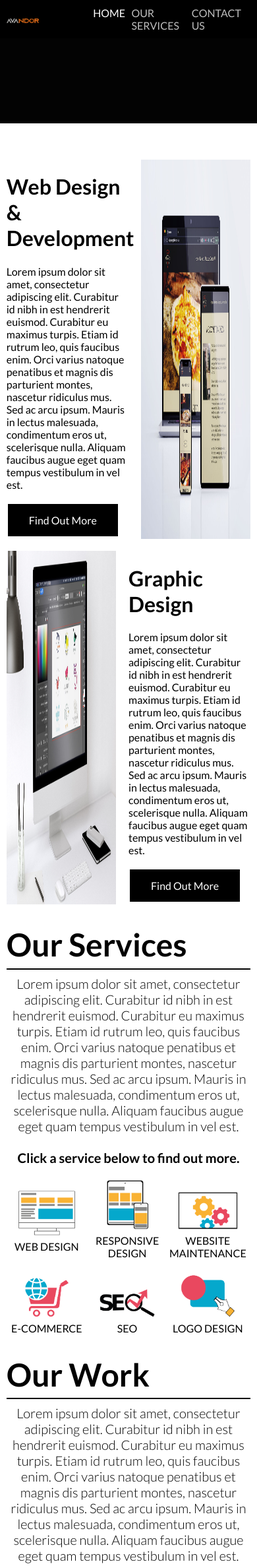
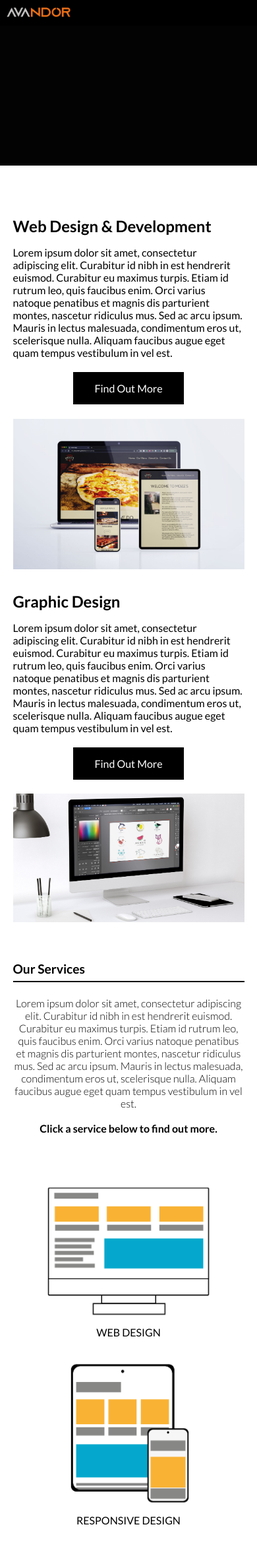
Before and after one commit to Avandor-uk/Avandor, a PHP site: page / in a window 390 px wide. Shown: the top 2374 px of the page at 66% size. Run offline with PHP 8.4, Linux system fonts and the light colour scheme; some libraries are stand-ins or nearby versions.

Commit message:
Add basic responsiveness

```diff
--- a/assets/css/style.css
+++ b/assets/css/style.css
@@ -219,6 +219,7 @@ footer {
     background-color: #000;
     position: relative;
     bottom: 0;
+    margin-top: 5%;
 }
 
 .footer-content {
@@ -244,3 +245,142 @@ footer {
     padding: 0 2%;
     color: #BEBEBE;
 }
+
+/* responsiveness */
+
+@media (max-width: 800px) {
+    /* generic-styles */
+    .title {
+        font-size: 2.5rem;
+    }
+
+    .gen-p {
+        font-size: 1rem;
+    }
+
+    .video {
+        top: 0;
+    }
+
+    /* intro section */
+    .intro-bottom, .intro-top {
+        flex-direction: column;
+    }
+
+    .intro-text {
+        width: 100%;
+        text-align: center;
+    }
+
+    .intro-text h1, p {
+        text-align: left;
+    }
+
+    .intro-wrapped img {
+        width: 100%;
+        margin-top: 5%;
+    }
+}
+
+@media (max-width: 700px) {
+
+    /* generic styles */
+    .title {
+        font-size: 2rem;
+    }
+
+    /* process secvtion */
+
+    .process-cards h1 {
+        font-size: 1.5rem;
+    }
+
+    .process-cards p {
+        width: 75%;
+        margin: 1em auto;
+        text-align: center;
+    }
+
+    .process-btn {
+        width: 50%;
+    }
+}
+
+@media (max-width: 600px) {
+
+    /* generic styles */
+    .title {
+        font-size: 1.8rem;
+    }
+
+    /* service */
+    .service-icons {
+        grid-template-columns: 50% 50%;
+    }
+
+    /* our work */
+
+    .our-work-grid {
+        grid-template-columns: 100%;
+    }
+
+    /* process */
+
+    .process-grid {
+        grid-template-columns: 100%;
+    }
+
+    /* footer */
+    footer {
+        margin-top: 25%;
+    }
+}
+
+
+@media (max-width: 400px) {
+
+    /* generic */
+    .gen-margin {
+        margin: 15% 5%;
+    }
+
+    .title {
+        font-size: 1.2rem;
+    }
+
+    .gen-p {
+        padding: 4% 0;
+    }
+
+    /* header */
+    .logo img {
+        width: 100%;
+    }
+
+    .navigation {
+        display: none;
+    }
+
+    /* video */
+
+    .video {
+        margin-top: 8%;
+    }
+
+    /* intro */
+    .intro-text h1{
+        font-size: 1.5rem;
+    }
+
+    /* services */
+    .service-icons {
+        grid-template-columns: 100%;
+        margin-bottom: 15%;
+    }
+
+    /* footer */
+
+    footer {
+        margin-top: 40%;
+    }
+}
```
